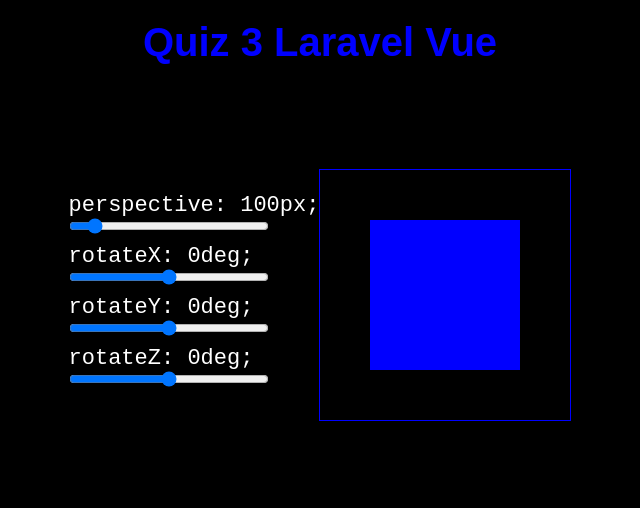
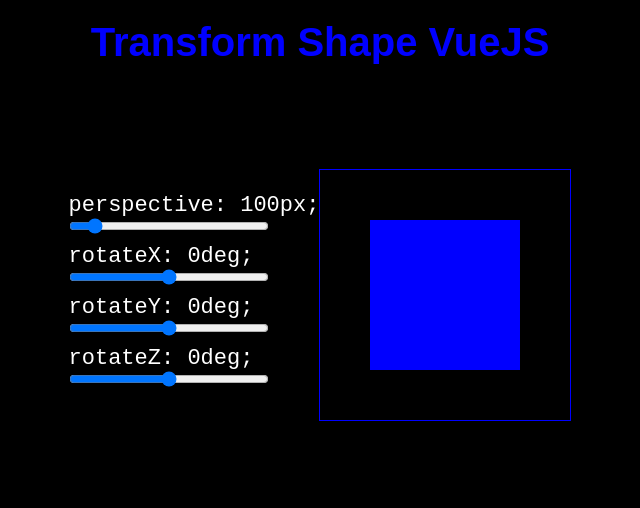
Before and after one commit to rahmatrafli1/transform-shape-with-vuejs, a plain HTML site: page index.html in a window 1280 px wide. Shown: the whole page, without its empty margins (320-960 px from the left). Drawn offline with nearby package versions, Linux system fonts and the light colour scheme.

Commit message:
mengubah isi index.html

```diff
--- a/index.html
+++ b/index.html
@@ -1,7 +1,7 @@
 <!DOCTYPE html>
 <html>
   <head>
-    <title>Quiz 3 Laravel Vue</title>
+    <title>Transform Shape VueJS</title>
     <style>
       *,
       *:before,
@@ -77,7 +77,7 @@
 
   <body>
     <div id="app">
-      <h2>Quiz 3 Laravel Vue</h2>
+      <h2>Transform Shape VueJS</h2>
       <main>
         <section class="settings">
           <div class="settings-container">
```
